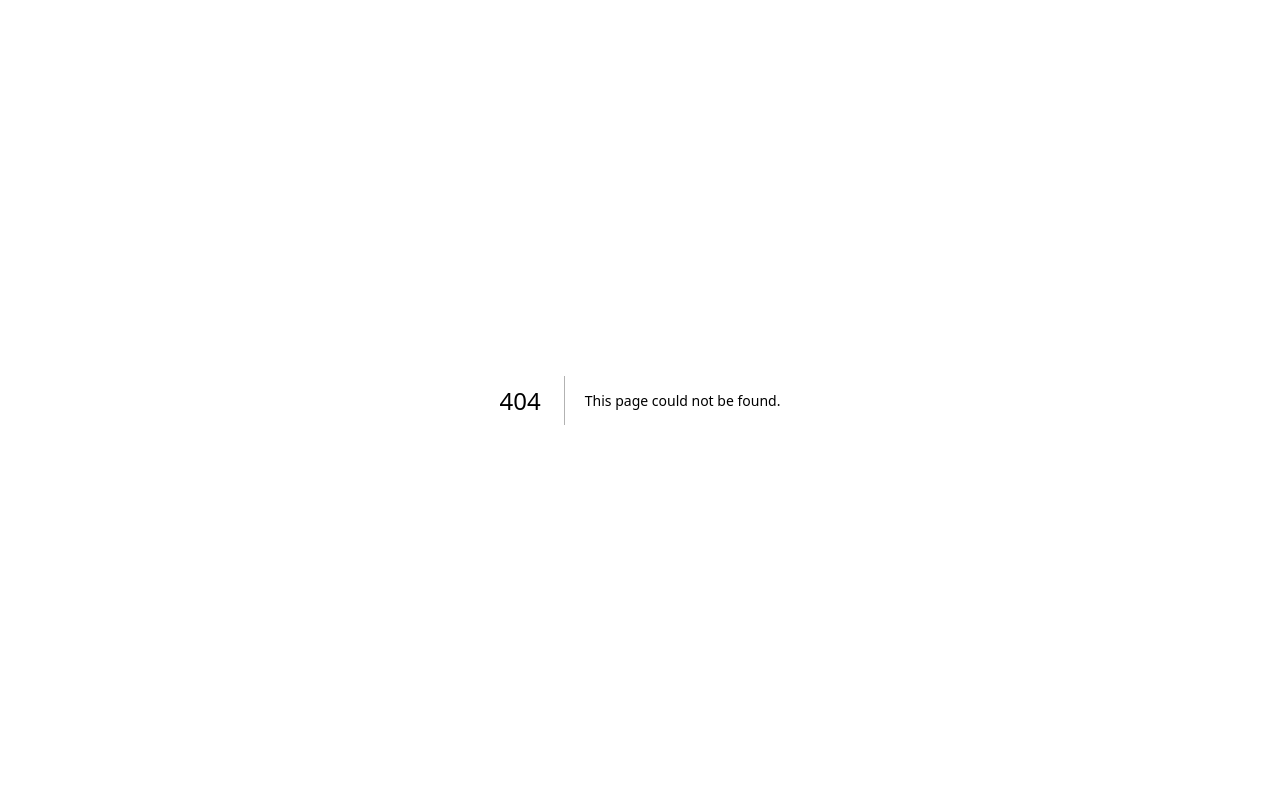
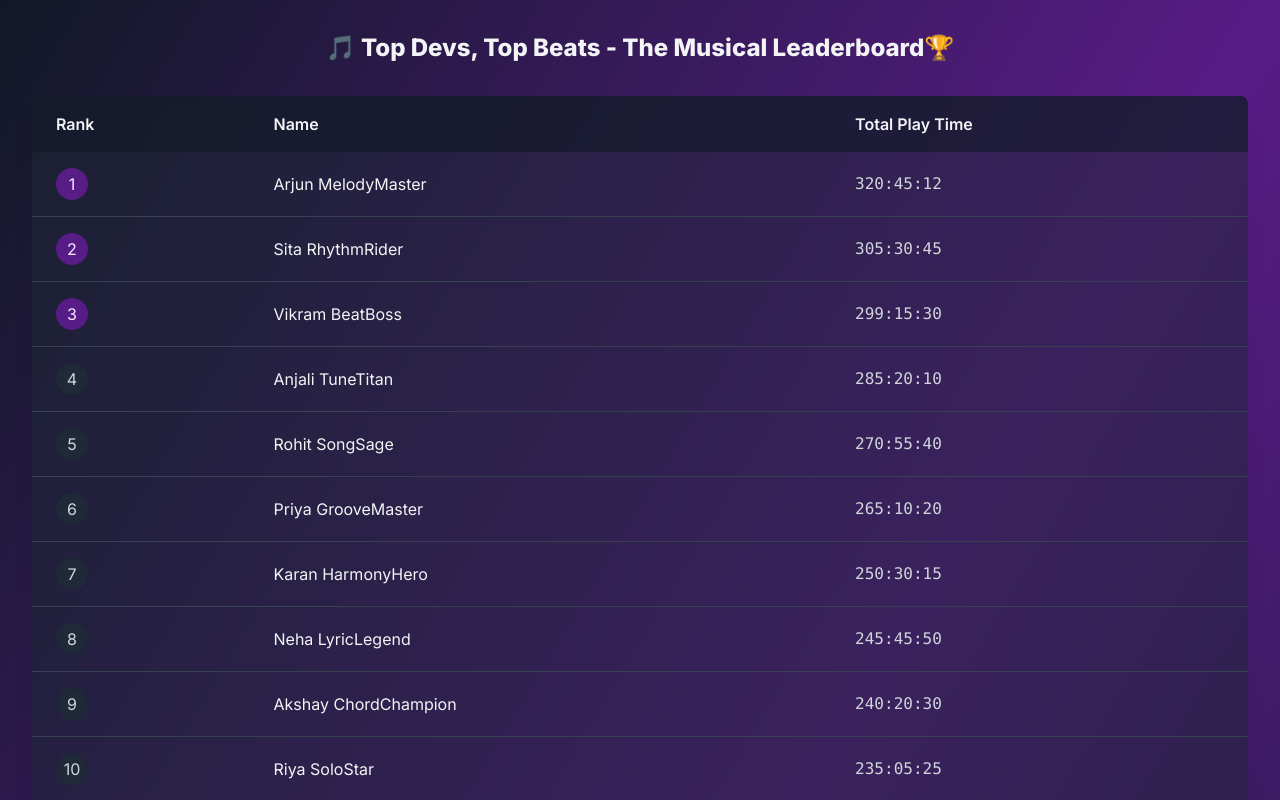
Before and after one commit to gautamkumar1/DevMusic, a Next.js app in the folder client/: page /leaderboard in a window 1280 px wide. Before the commit this address had no page. Shown: the top 800 px of the page. Built offline with nearby package versions, Linux system fonts and the light colour scheme.

Commit message:
Added leaderBoard section

```diff
--- /dev/null
+++ b/client/src/app/leaderboard/components/leaderboard.tsx
@@ -0,0 +1,119 @@
+"use client"
+import { useState } from 'react'
+import { motion } from 'framer-motion'
+
+type LeaderboardEntry = {
+  rank: number
+  name: string
+  playTime: string
+}
+
+const leaderboardData: LeaderboardEntry[] = [
+    { rank: 1, name: "Arjun MelodyMaster", playTime: "320:45:12" },
+    { rank: 2, name: "Sita RhythmRider", playTime: "305:30:45" },
+    { rank: 3, name: "Vikram BeatBoss", playTime: "299:15:30" },
+    { rank: 4, name: "Anjali TuneTitan", playTime: "285:20:10" },
+    { rank: 5, name: "Rohit SongSage", playTime: "270:55:40" },
+    { rank: 6, name: "Priya GrooveMaster", playTime: "265:10:20" },
+    { rank: 7, name: "Karan HarmonyHero", playTime: "250:30:15" },
+    { rank: 8, name: "Neha LyricLegend", playTime: "245:45:50" },
+    { rank: 9, name: "Akshay ChordChampion", playTime: "240:20:30" },
+    { rank: 10, name: "Riya SoloStar", playTime: "235:05:25" },
+    { rank: 11, name: "Manoj TuneMaster", playTime: "230:45:10" },
+    { rank: 12, name: "Sneha BeatBlender", playTime: "225:30:40" },
+    { rank: 13, name: "Raj RhythmKing", playTime: "220:15:25" },
+    { rank: 14, name: "Pooja HarmonySeeker", playTime: "215:50:20" },
+    { rank: 15, name: "Ankit GrooveWarrior", playTime: "210:25:15" },
+    { rank: 16, name: "Meera MelodyQueen", playTime: "205:30:45" },
+    { rank: 17, name: "Amit ChordWizard", playTime: "200:40:10" },
+    { rank: 18, name: "Isha LyricGuru", playTime: "195:15:35" },
+    { rank: 19, name: "Ravi SoloVirtuoso", playTime: "190:20:25" },
+    { rank: 20, name: "Deepa BeatExplorer", playTime: "185:10:50" },
+    { rank: 21, name: "Ramesh TuneCrafter", playTime: "180:25:35" },
+    { rank: 22, name: "Divya MelodyChampion", playTime: "175:40:30" },
+    { rank: 23, name: "Shyam RhythmSage", playTime: "170:15:45" },
+    { rank: 24, name: "Naina HarmonyQueen", playTime: "165:55:20" },
+    { rank: 25, name: "Rahul GrooveMaster", playTime: "160:35:15" },
+    { rank: 26, name: "Kavita LyricChampion", playTime: "155:20:25" },
+    { rank: 27, name: "Yash BeatRider", playTime: "150:45:40" },
+    { rank: 28, name: "Geeta SoloExplorer", playTime: "145:50:10" },
+    { rank: 29, name: "Santosh TuneHunter", playTime: "140:30:25" },
+    { rank: 30, name: "Pallavi RhythmVirtuoso", playTime: "135:25:35" },
+  ];
+
+
+export default function Leaderboard() {
+  const [data, setData] = useState<LeaderboardEntry[]>(leaderboardData)
+
+  return (
+    <div className="min-h-screen bg-gradient-to-br from-gray-900 via-purple-900 to-gray-900 p-4 sm:p-8">
+      <motion.h1
+        className="text-4xl sm:text-2xl font-extrabold text-center mb-8 text-gray-100"
+        initial={{ opacity: 0, y: -50 }}
+        animate={{ opacity: 1, y: 0 }}
+        transition={{ duration: 0.5 }}
+      >
+        🎵 Top Devs, Top Beats - The Musical Leaderboard🏆
+      </motion.h1>
+
+      {/* Table for larger screens */}
+      <div className="hidden md:block">
+        <div className="bg-gray-800 bg-opacity-50 rounded-lg shadow-xl overflow-hidden backdrop-blur-sm">
+          <table className="w-full">
+            <thead className="bg-gray-900 bg-opacity-60">
+              <tr>
+                <th className="px-6 py-4 text-left text-gray-100 font-semibold">Rank</th>
+                <th className="px-6 py-4 text-left text-gray-100 font-semibold">Name</th>
+                <th className="px-6 py-4 text-left text-gray-100 font-semibold">Total Play Time</th>
+              </tr>
+            </thead>
+            <tbody>
+              {data.map((entry, index) => (
+                <motion.tr
+                  key={entry.rank}
+                  className="border-b border-gray-700 hover:bg-gray-700 hover:bg-opacity-40 transition-colors"
+                  initial={{ opacity: 0, x: -50 }}
+                  animate={{ opacity: 1, x: 0 }}
+                  transition={{ duration: 0.3, delay: index * 0.1 }}
+                >
+                  <td className="px-6 py-4">
+                    <span className={`inline-flex items-center justify-center w-8 h-8 rounded-full ${
+                      entry.rank <= 3 ? 'bg-purple-900 text-purple-100' : 'bg-gray-800 text-gray-300'
+                    }`}>
+                      {entry.rank}
+                    </span>
+                  </td>
+                  <td className="px-6 py-4 text-gray-100">{entry.name}</td>
+                  <td className="px-6 py-4 text-gray-300 font-mono">{entry.playTime}</td>
+                </motion.tr>
+              ))}
+            </tbody>
+          </table>
+        </div>
+      </div>
+
+      {/* Cards for smaller screens */}
+      <div className="md:hidden space-y-4">
+        {data.map((entry, index) => (
+          <motion.div
+            key={entry.rank}
+            className="bg-gray-800 bg-opacity-50 p-6 rounded-lg shadow-lg backdrop-blur-sm"
+            initial={{ opacity: 0, y: 50 }}
+            animate={{ opacity: 1, y: 0 }}
+            transition={{ duration: 0.3, delay: index * 0.1 }}
+          >
+            <div className="flex justify-between items-center">
+              <span className={`inline-flex items-center justify-center w-10 h-10 rounded-full ${
+                entry.rank <= 3 ? 'bg-purple-900 text-purple-100' : 'bg-gray-900 text-gray-300'
+              } text-xl font-bold`}>
+                {entry.rank}
+              </span>
+              <span className="text-xl font-semibold text-gray-100">{entry.name}</span>
+            </div>
+            <div className="mt-3 text-right text-gray-300 font-mono">{entry.playTime}</div>
+          </motion.div>
+        ))}
+      </div>
+    </div>
+  )
+}
--- /dev/null
+++ b/client/src/app/leaderboard/page.tsx
@@ -0,0 +1,5 @@
+import Leaderboard from "./components/leaderboard";
+
+export default function LeaderboardPage() {
+  return <Leaderboard />
+}
--- a/client/src/components/layout/navbar.tsx
+++ b/client/src/components/layout/navbar.tsx
@@ -36,8 +36,8 @@ const routeList: RouteProps[] = [
     label: "Testimonials",
   },
   {
-    href: "faq",
-    label: "FAQ",
+    href: "leaderboard",
+    label: "Leaderboard",
   },
 ];
 
```
